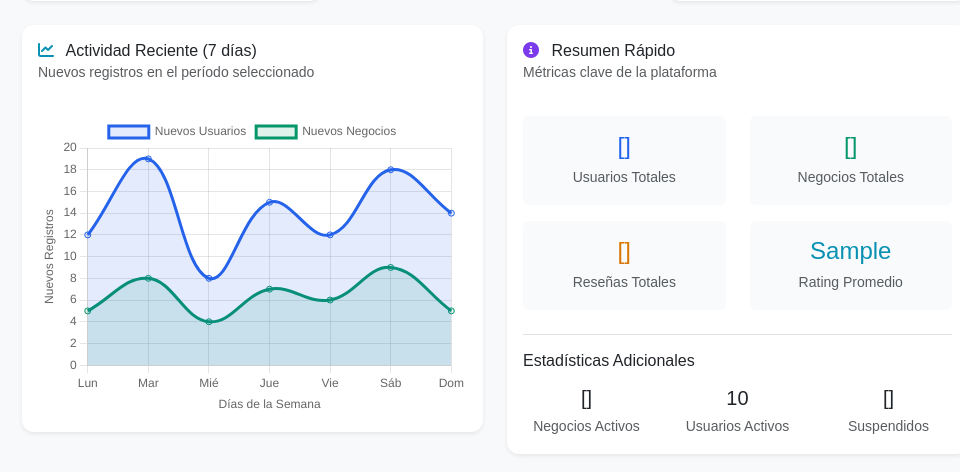
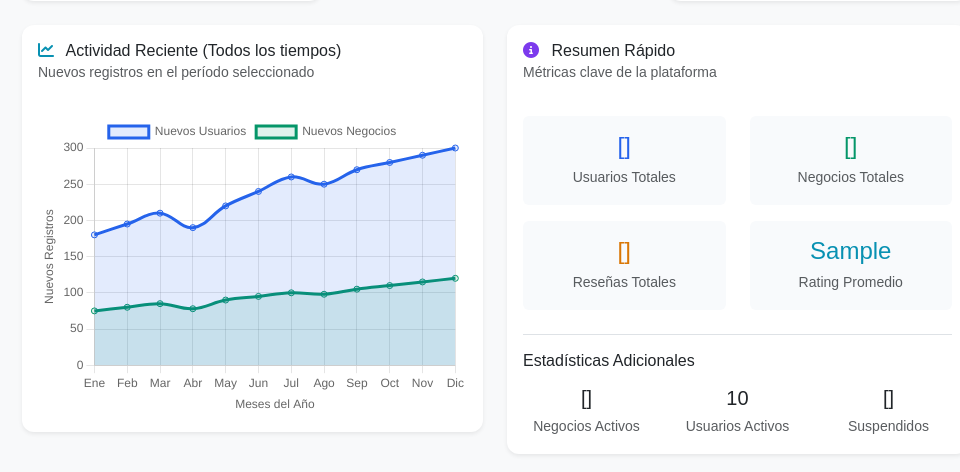
Before and after one commit to BrandonStick24/ProyectoFormativoPython-Gae-7, a Django app: template Vecy_Formativo/Software/templates/Moderador/estadisticas.html in a window 1280 px wide. Shown: the part 830-1302 px from the top of the page, without its empty margins (270-1230 px from the left). Run offline with Django 5.2, Linux system fonts and the light colour scheme; the template is opened without the code that fills it: most values are stand-ins (such as "Sample title", 1, 10 or a date in 2020).

Commit message:
fix: arreglo de los dias vista moderador

```diff
--- a/Vecy_Formativo/Software/templates/Moderador/estadisticas.html
+++ b/Vecy_Formativo/Software/templates/Moderador/estadisticas.html
@@ -13,10 +13,10 @@
                 <i class="fas fa-calendar me-2"></i>Todos los tiempos
             </button>
             <ul class="dropdown-menu">
-                <li><a class="dropdown-item" href="#" onclick="changeFilter('Hoy')">Hoy</a></li>
-                <li><a class="dropdown-item" href="#" onclick="changeFilter('2 días')">Últimos 2 días</a></li>
-                <li><a class="dropdown-item" href="#" onclick="changeFilter('5 días')">Últimos 5 días</a></li>
                 <li><a class="dropdown-item" href="#" onclick="changeFilter('7 días')">Últimos 7 días</a></li>
+                <li><a class="dropdown-item" href="#" onclick="changeFilter('1 mes')">Último mes</a></li>
+                <li><a class="dropdown-item" href="#" onclick="changeFilter('2 meses')">Últimos 2 meses</a></li>
+                <li><a class="dropdown-item" href="#" onclick="changeFilter('3 meses')">Últimos 3 meses</a></li>
                 <li><hr class="dropdown-divider"></li>
                 <li><a class="dropdown-item" href="#" onclick="changeFilter('Todos los tiempos')">Todos los tiempos</a></li>
             </ul>
@@ -200,7 +200,7 @@
                 <div class="card-header bg-transparent border-0 py-3">
                     <h6 class="m-0 font-weight-bold text-dark">
                         <i class="fas fa-chart-line me-2 text-info"></i>
-                        Actividad Reciente (<span id="filtro-actual">7 días</span>)
+                        Actividad Reciente (<span id="filtro-actual">Todos los tiempos</span>)
                     </h6>
                     <small class="text-muted">Nuevos registros en el período seleccionado</small>
                 </div>
@@ -334,7 +334,7 @@
         // Aquí iría la lógica para actualizar los datos según el filtro
         console.log('Filtro cambiado a:', filter);
 
-        // Simular actualización de datos (en una aplicación real, harías una petición AJAX)
+        // Actualizar los datos de la gráfica según el filtro seleccionado
         updateChartData(filter);
     }
 
@@ -343,30 +343,30 @@
         let dataUsuarios, dataNegocios, labels;
 
         switch(filter) {
-            case 'Hoy':
-                labels = ['00:00', '04:00', '08:00', '12:00', '16:00', '20:00'];
-                dataUsuarios = [2, 5, 8, 12, 7, 4];
-                dataNegocios = [1, 2, 3, 5, 3, 2];
-                break;
-            case '2 días':
-                labels = ['Ayer', 'Hoy'];
-                dataUsuarios = [25, 38];
-                dataNegocios = [12, 16];
-                break;
-            case '5 días':
-                labels = ['Día 1', 'Día 2', 'Día 3', 'Día 4', 'Día 5'];
-                dataUsuarios = [15, 22, 18, 25, 30];
-                dataNegocios = [8, 10, 7, 12, 14];
-                break;
             case '7 días':
                 labels = ['Lun', 'Mar', 'Mié', 'Jue', 'Vie', 'Sáb', 'Dom'];
                 dataUsuarios = [12, 19, 8, 15, 12, 18, 14];
                 dataNegocios = [5, 8, 4, 7, 6, 9, 5];
                 break;
-            default:
-                labels = ['Lun', 'Mar', 'Mié', 'Jue', 'Vie', 'Sáb', 'Dom'];
-                dataUsuarios = [12, 19, 8, 15, 12, 18, 14];
-                dataNegocios = [5, 8, 4, 7, 6, 9, 5];
+            case '1 mes':
+                labels = ['Sem 1', 'Sem 2', 'Sem 3', 'Sem 4'];
+                dataUsuarios = [45, 52, 48, 55];
+                dataNegocios = [18, 22, 20, 25];
+                break;
+            case '2 meses':
+                labels = ['Mes 1', 'Mes 2'];
+                dataUsuarios = [200, 220];
+                dataNegocios = [85, 95];
+                break;
+            case '3 meses':
+                labels = ['Mes 1', 'Mes 2', 'Mes 3'];
+                dataUsuarios = [200, 220, 240];
+                dataNegocios = [85, 95, 105];
+                break;
+            default: // Todos los tiempos
+                labels = ['Ene', 'Feb', 'Mar', 'Abr', 'May', 'Jun', 'Jul', 'Ago', 'Sep', 'Oct', 'Nov', 'Dic'];
+                dataUsuarios = [180, 195, 210, 190, 220, 240, 260, 250, 270, 280, 290, 300];
+                dataNegocios = [75, 80, 85, 78, 90, 95, 100, 98, 105, 110, 115, 120];
         }
 
         // Actualizar la gráfica de actividad reciente
@@ -509,11 +509,11 @@
     const actividadChart = new Chart(actividadCtx, {
         type: 'line',
         data: {
-            labels: ['Lun', 'Mar', 'Mié', 'Jue', 'Vie', 'Sáb', 'Dom'],
+            labels: ['Ene', 'Feb', 'Mar', 'Abr', 'May', 'Jun', 'Jul', 'Ago', 'Sep', 'Oct', 'Nov', 'Dic'],
             datasets: [
                 {
                     label: 'Nuevos Usuarios',
-                    data: [12, 19, 8, 15, 12, 18, 14],
+                    data: [180, 195, 210, 190, 220, 240, 260, 250, 270, 280, 290, 300],
                     borderColor: colors.primary,
                     backgroundColor: colors.primary + '20',
                     tension: 0.4,
@@ -521,7 +521,7 @@
                 },
                 {
                     label: 'Nuevos Negocios',
-                    data: [5, 8, 4, 7, 6, 9, 5],
+                    data: [75, 80, 85, 78, 90, 95, 100, 98, 105, 110, 115, 120],
                     borderColor: colors.success,
                     backgroundColor: colors.success + '20',
                     tension: 0.4,
@@ -549,7 +549,7 @@
                 x: {
                     title: {
                         display: true,
-                        text: 'Días de la Semana'
+                        text: 'Meses del Año'
                     }
                 }
             }
```
